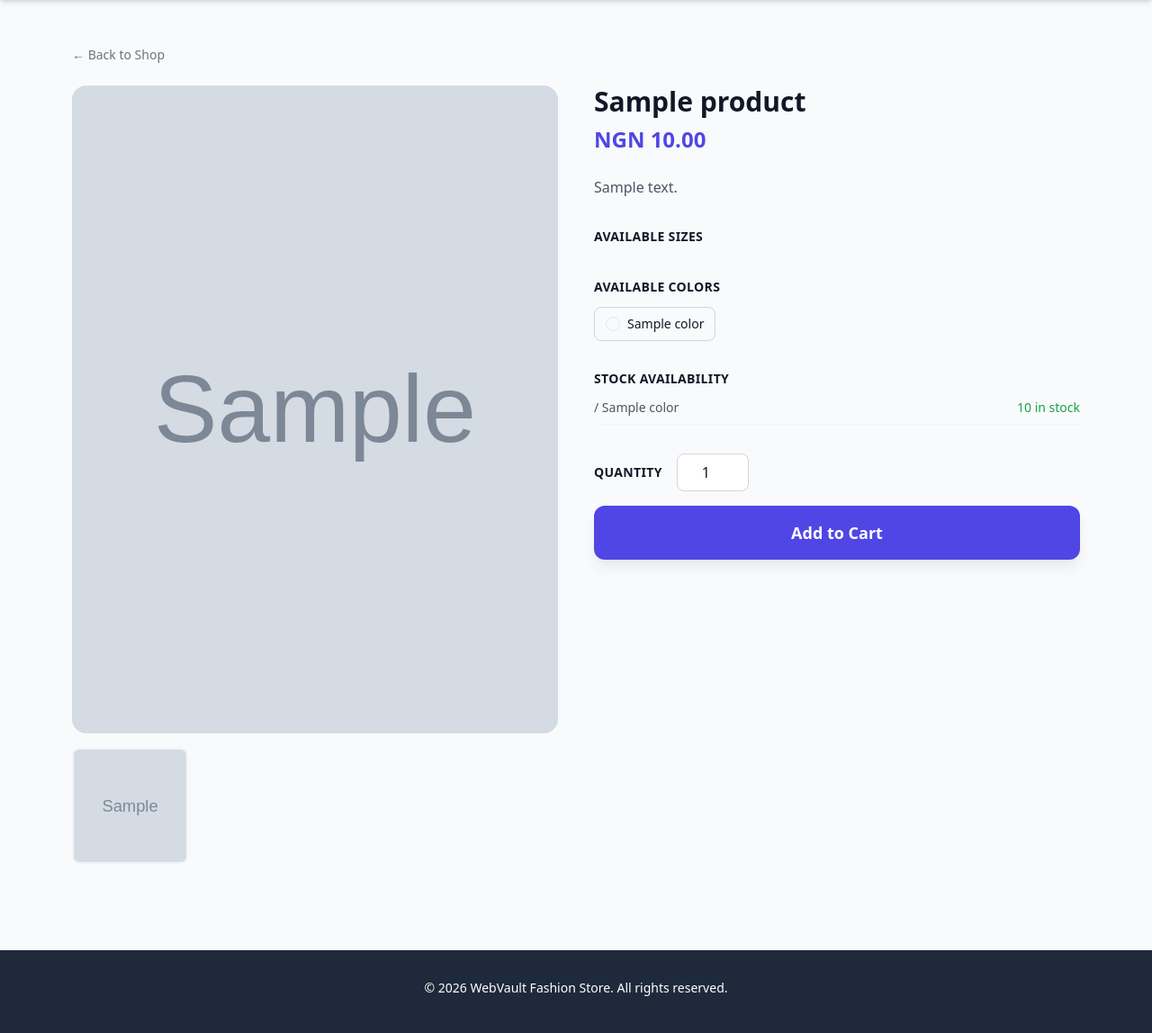
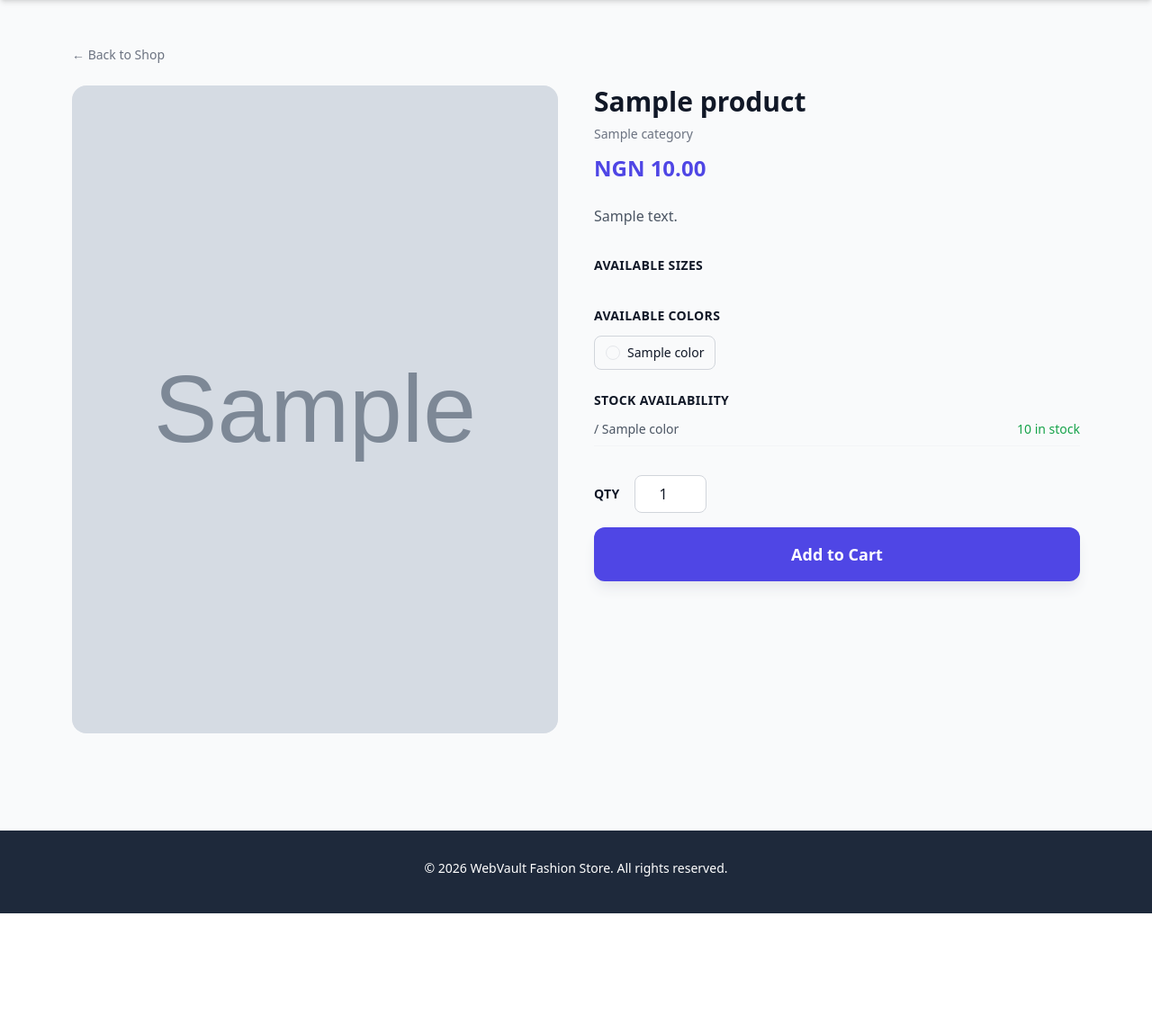
Before and after one commit to Rayflex189/webvault-fashion-commerce, a Django app: a page that uses templates/products/detail.html in a window 1280 px wide. Shown: the part 64-1212 px from the top of the page at 90% size. After the commit the page ends 1079 px from the top, so only its background shows below. Run offline with Django 5.2, Linux system fonts and the light colour scheme; data comes from the database, SQL or seed files in the repository; tables that the repository leaves empty hold one stand-in row (values such as "Sample post"); grey boxes marked "Sample" are stand-in pictures; some libraries are stand-ins or nearby versions.

Commit message:
Update detail.html
Save

```diff
--- a/templates/products/detail.html
+++ b/templates/products/detail.html
@@ -3,33 +3,44 @@
 {% block title %}{{ product.name }} - {{ store.store_name }}{% endblock %}
 
 {% block content %}
-<div class="max-w-6xl mx-auto px-4 py-12">
+<div class="max-w-6xl mx-auto px-4 py-8 md:py-12">
 
     <a href="{% url 'products:list' %}" class="text-sm text-gray-500 hover:text-[var(--primary-color)] mb-6 inline-block">&larr; Back to Shop</a>
 
-    <div class="grid grid-cols-1 md:grid-cols-2 gap-10">
-        <!-- Product Images -->
-        <div class="space-y-4">
-            <div class="bg-gray-100 rounded-2xl overflow-hidden aspect-[3/4]">
+    <div class="grid grid-cols-1 md:grid-cols-2 gap-8 md:gap-10">
+
+        <!-- ═══════════ IMAGE GALLERY ═══════════ -->
+        <div>
+            <div class="bg-gray-100 rounded-2xl overflow-hidden aspect-[3/4] mb-3">
                 {% if product.primary_image %}
-                    <img src="{{ product.primary_image }}" alt="{{ product.name }}" class="w-full h-full object-cover">
+                    <img id="main-image" src="{{ product.primary_image }}" alt="{{ product.name }}" class="w-full h-full object-cover transition duration-300">
                 {% else %}
                     <div class="w-full h-full flex items-center justify-center text-gray-400">No Image Available</div>
                 {% endif %}
             </div>
-            <!-- Thumbnails -->
+
+            {% if product.images.count > 1 %}
             <div class="grid grid-cols-4 gap-2">
                 {% for img in product.images.all %}
-                    <div class="bg-gray-100 rounded-lg overflow-hidden aspect-square cursor-pointer border-2 border-transparent hover:border-[var(--primary-color)]">
-                        <img src="{{ img.image.url }}" alt="{{ img.alt_text }}" class="w-full h-full object-cover">
-                    </div>
+                    <button type="button"
+                            onclick="swapImage('{{ img.image.url }}')"
+                            class="thumbnail bg-gray-100 rounded-lg overflow-hidden aspect-square cursor-pointer border-2 border-transparent hover:border-[var(--primary-color)] transition {% if forloop.first %}border-[var(--primary-color)]{% endif %}"
+                            data-src="{{ img.image.url }}">
+                        <img src="{{ img.image.url }}" alt="{{ img.alt_text|default:product.name }}" class="w-full h-full object-cover">
+                    </button>
                 {% endfor %}
             </div>
+            {% endif %}
         </div>
 
-        <!-- Product Details -->
+        <!-- ═══════════ PRODUCT INFO ═══════════ -->
         <div>
             <h1 class="text-3xl font-bold text-gray-900 mb-2">{{ product.name }}</h1>
+
+            {% if product.category %}
+            <p class="text-sm text-gray-500 mb-3">{{ product.category.name }}</p>
+            {% endif %}
+
             <p class="text-2xl font-bold text-[var(--primary-color)] mb-6">{{ store.currency }} {{ product.base_price|floatformat:2 }}</p>
 
             <p class="text-gray-600 leading-relaxed mb-8">{{ product.description }}</p>
@@ -48,7 +59,7 @@
 
             <!-- Colors -->
             {% if product.colors.exists %}
-            <div class="mb-8">
+            <div class="mb-6">
                 <h3 class="text-sm font-semibold text-gray-900 uppercase tracking-wide mb-3">Available Colors</h3>
                 <div class="flex flex-wrap gap-3">
                     {% for color in product.colors.all %}
@@ -61,7 +72,7 @@
             </div>
             {% endif %}
 
-            <!-- Stock Status -->
+            <!-- Stock -->
             <div class="mb-8">
                 <h3 class="text-sm font-semibold text-gray-900 uppercase tracking-wide mb-3">Stock Availability</h3>
                 <div class="space-y-2 text-sm text-gray-600">
@@ -80,10 +91,11 @@
                 </div>
             </div>
 
+            <!-- Add to cart -->
             <form method="POST" action="{% url 'orders:cart_add' product.variants.first.id %}" class="space-y-4">
                 {% csrf_token %}
-    <div class="flex items-center gap-4 mb-4">
-        <label class="text-sm font-semibold text-gray-900 uppercase tracking-wide">Quantity</label>
+                <div class="flex items-center gap-4">
+                    <label class="text-sm font-semibold text-gray-900 uppercase tracking-wide">Qty</label>
                     <input type="number" name="quantity" value="1" min="1" class="w-20 border border-gray-300 rounded-lg px-3 py-2 text-center focus:outline-none focus:border-[var(--primary-color)]">
                 </div>
                 <button type="submit" class="w-full bg-[var(--primary-color)] text-white py-4 rounded-xl font-bold text-lg hover:opacity-90 transition shadow-lg shadow-gray-200">
@@ -93,4 +105,20 @@
         </div>
     </div>
 </div>
+
+<!-- ═══════════ IMAGE SWAP JS ═══════════ -->
+<script>
+    function swapImage(src) {
+        const mainImg = document.getElementById('main-image');
+        if (mainImg) mainImg.src = src;
+
+        // Update thumbnail border
+        document.querySelectorAll('.thumbnail').forEach(t => {
+            t.classList.remove('border-[var(--primary-color)]');
+            t.classList.add('border-transparent');
+        });
+        event.currentTarget.classList.remove('border-transparent');
+        event.currentTarget.classList.add('border-[var(--primary-color)]');
+    }
+</script>
 {% endblock %}
```
Lines whose indentation alone changed are shown as unchanged.
